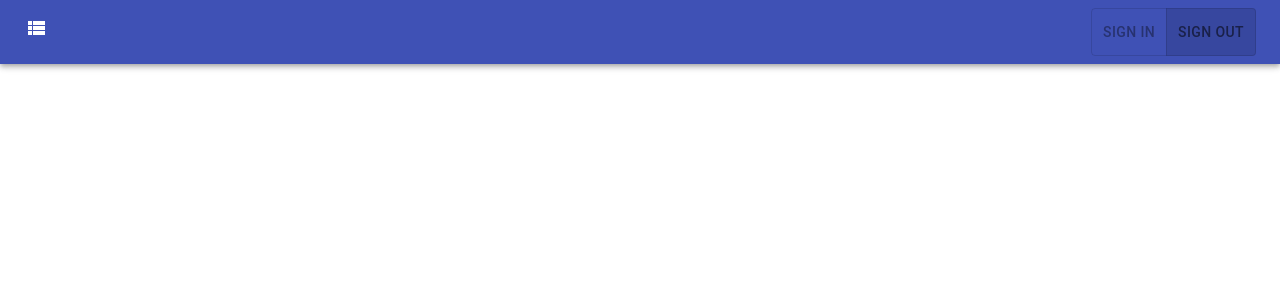
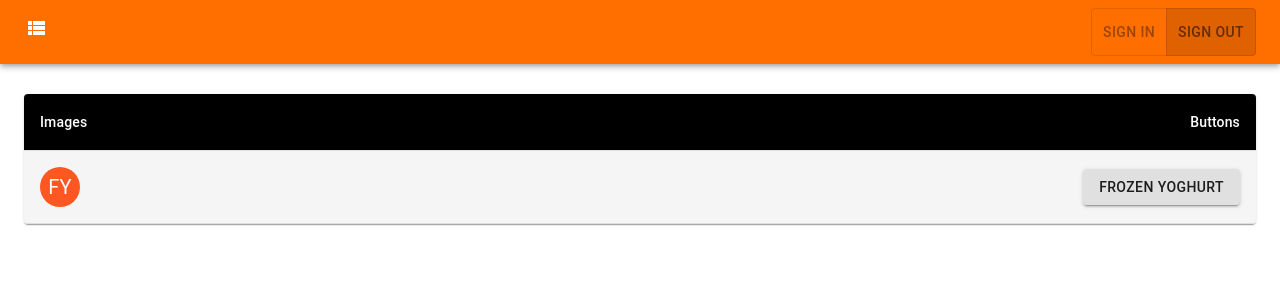
Before and after one commit to kavyasubramonian/React-SCSS, a React (Create React App) app: page / in a window 1280 px wide. Shown: the top 300 px of the page. Built offline with nearby package versions, Linux system fonts and the light colour scheme.

Commit message:
Table with Routes

```diff
--- a/package.json
+++ b/package.json
@@ -9,10 +9,13 @@
     "@testing-library/jest-dom": "^5.12.0",
     "@testing-library/react": "^11.2.6",
     "@testing-library/user-event": "^12.8.3",
+    "material-ui-colors": "^1.0.0",
     "node-modules": "^1.0.1",
     "node-sass": "^5.0.0",
     "react": "^17.0.2",
     "react-dom": "^17.0.2",
+    "react-router": "^5.2.0",
+    "react-router-dom": "^5.2.0",
     "react-scripts": "4.0.3",
     "web-vitals": "^1.1.1"
   },
--- a/src/App.js
+++ b/src/App.js
@@ -1,8 +1,15 @@
+import { BrowserRouter as Router  } from 'react-router-dom';
 import HomePage from '../src/pages/homepage/homepage.component'
+import { Route } from "react-router";
+import FrozenYogurt from '../src/components/toberoutedtocomponents/FrozenYogurt';
 
 function App() {
   return (
-      <HomePage />
+    //exact(for main page): should be "localhost:3000" ""
+    <Router>
+      <Route exact path="/" component={HomePage}/>
+      <Route exact path="/frozenYogurt" component={FrozenYogurt}/>
+    </Router>
   );
 }
 
--- a/src/components/task-1/NavBar.js
+++ b/src/components/task-1/NavBar.js
@@ -6,6 +6,8 @@ import Typography from '@material-ui/core/Typography';
 import ToggleButton from '@material-ui/lab/ToggleButton';
 import ToggleButtonGroup from '@material-ui/lab/ToggleButtonGroup';
 import ViewListIcon from '@material-ui/icons/ViewList';
+import Container from '@material-ui/core/Container';
+import Table from './Table';
 
 const useStyles = makeStyles((theme) => ({
   root: {
@@ -28,7 +30,7 @@ export default function ButtonAppBar() {
   const classes = useStyles();
   return (
     <div className={classes.root}>
-      <AppBar position="static">
+      <AppBar position="static" style={{ background: '#ff6f00', marginBottom: 30 }}>
         <Toolbar>
           <Typography variant="h6" className={classes.title}>
             <ViewListIcon/>
@@ -47,6 +49,9 @@ export default function ButtonAppBar() {
           </ToggleButtonGroup>
         </Toolbar>
       </AppBar>
+      <Container>
+        <Table/>
+      </Container>
     </div>
   );
 }
--- /dev/null
+++ b/src/components/task-1/Table.js
@@ -0,0 +1,84 @@
+import React from 'react';
+import {  Link as RouterLink } from 'react-router-dom';
+import { withStyles, makeStyles } from '@material-ui/core/styles';
+import Table from '@material-ui/core/Table';
+import TableBody from '@material-ui/core/TableBody';
+import TableCell from '@material-ui/core/TableCell';
+import TableContainer from '@material-ui/core/TableContainer';
+import TableHead from '@material-ui/core/TableHead';
+import TableRow from '@material-ui/core/TableRow';
+import Avatar from '@material-ui/core/Avatar';
+import Button from '@material-ui/core/Button';
+import { deepOrange } from '@material-ui/core/colors';
+import Paper from '@material-ui/core/Paper';
+
+const StyledTableCell = withStyles((theme) => ({
+  head: {
+    backgroundColor: theme.palette.common.black,
+    color: theme.palette.common.white,
+  },
+  body: {
+    fontSize: 14,
+  },
+}))(TableCell);
+
+const StyledTableRow = withStyles((theme) => ({
+  root: {
+    '&:nth-of-type(odd)': {
+      backgroundColor: theme.palette.action.hover,
+    },
+  },
+}))(TableRow);
+
+function createData(images) {
+  return { images };
+}
+
+const rows = [
+  createData('Frozen yoghurt'),
+];
+
+const useStyles = makeStyles((theme) => ({
+    table: {
+        minWidth: 700,
+      },
+    root: {
+      display: 'flex',
+      '& > *': {
+        margin: theme.spacing(1),
+      },
+    },
+    orange: {
+      color: theme.palette.getContrastText(deepOrange[500]),
+      backgroundColor: deepOrange[500],
+    },
+  }));
+
+export default function CustomizedTables() {
+  const classes = useStyles();
+
+  return (
+    <TableContainer component={Paper}>
+      <Table className={classes.table} aria-label="customized table">
+        <TableHead>
+          <TableRow>
+            <StyledTableCell>Images</StyledTableCell>
+            <StyledTableCell align="right">Buttons</StyledTableCell>
+          </TableRow>
+        </TableHead>
+        <TableBody>
+          {rows.map((row,index) => (
+            <StyledTableRow key={index}>
+              <StyledTableCell component="th" scope="row">
+                <Avatar className={classes.orange}>FY</Avatar>
+              </StyledTableCell>
+              <StyledTableCell align="right">
+                  <Button component={RouterLink} to="/frozenYogurt" variant="contained">{row.images}</Button>
+              </StyledTableCell>
+            </StyledTableRow>
+          ))}
+        </TableBody>
+      </Table>
+    </TableContainer>
+  );
+}
--- /dev/null
+++ b/src/components/toberoutedtocomponents/FrozenYogurt.js
@@ -0,0 +1,10 @@
+import React from 'react';
+
+export default class FrozenYogurt extends React.Component{
+    render(){
+        return(
+        <div>
+            FrozenYogurt
+        </div>
+        )}
+}
--- a/src/pages/homepage/homepage.component.js
+++ b/src/pages/homepage/homepage.component.js
@@ -3,8 +3,7 @@ import NavBar from '../../components/task-1/NavBar';
 import './homepage.styles.scss'
 
 const HomePage = () => (
-        <NavBar/>
+    <NavBar/>
 )
 
 export default HomePage
-//export default <component name>
```
Also changed, not shown: 1 other file (tests, documents, lock files or other folders).
